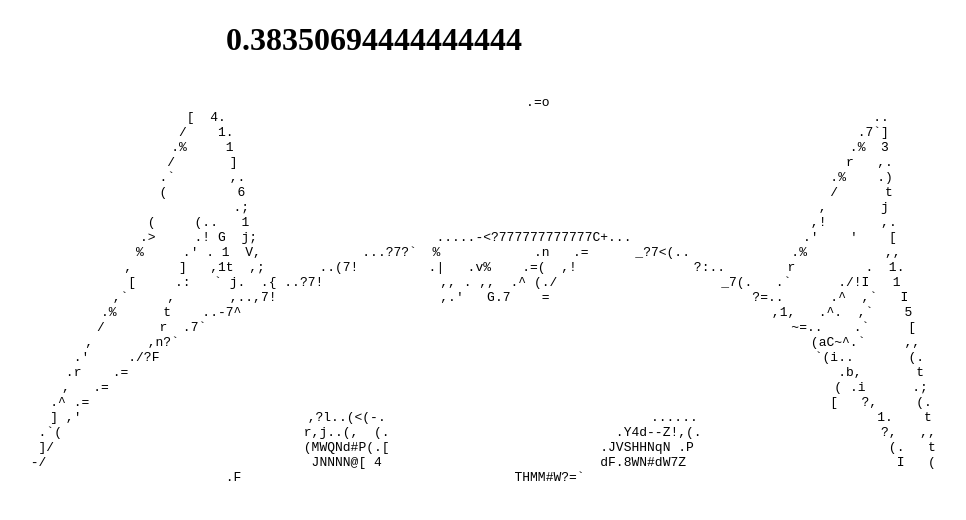
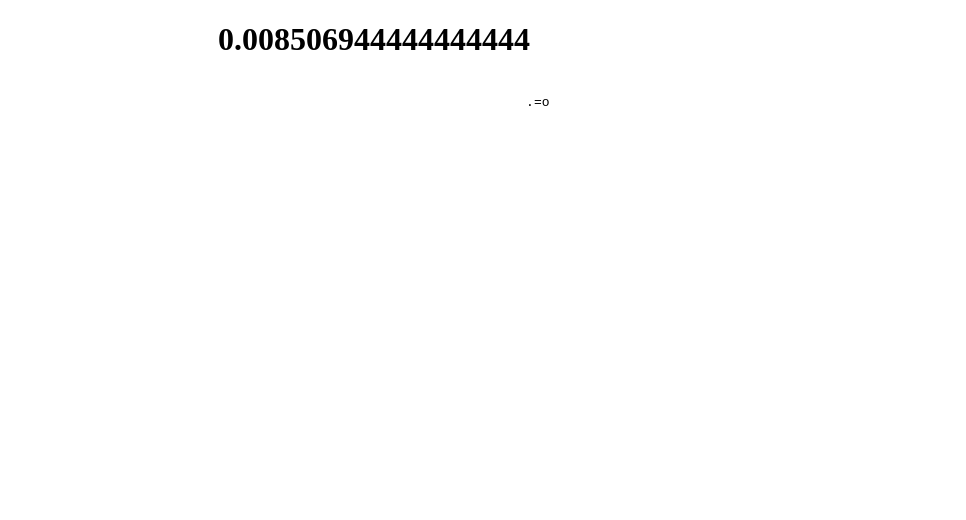
Before and after one commit to Luke256/AprilFool2025, a Next.js app: page / in a window 1280 px wide. Shown: the top 520 px of the page, without its empty margins (266-1232 px from the left). Built offline with nearby package versions, Linux system fonts and the light colour scheme.

Commit message:
なんもわからん

```diff
--- a/src/app/page.tsx
+++ b/src/app/page.tsx
@@ -1,15 +1,25 @@
 import CatAscii from "@/cat";
 
+function getProgressPercentage(): number {
+  // 2025年4月1日 0:00:00 JST（UTC+9）を取得
+  const start = new Date(Date.UTC(2025, 3, 0, 15, 0, 0)).getTime(); // 4月1日 = (3, 0)（0-indexed）
+  // 2025年4月2日 0:00:00 JST（UTC+9）を取得
+  const end = new Date(Date.UTC(2025, 3, 1, 15, 0, 0)).getTime(); // 4月2日 = (3, 1)
+
+  // 現在時刻を取得し、日本時間（UTC+9）で扱う
+  const nowUTC = new Date(); // UTC基準
+  const nowJST = new Date(nowUTC.getTime()).getTime(); // JSTに変換
+
+  // 進捗率を計算
+  const progress = ((nowJST - start) / (end - start));
+
+  return Math.min(Math.max(progress, 0), 1); // 0から1の範囲に制限
+}
 
 export default function Home() {
 
   // 日本時間で2025年4月1日0時から2025年4月1日19時までの間に、アスキーアートを表示する
-  const startTime = new Date("2025-04-01T00:00:00+09:00")
-  const endTime = new Date("2025-04-02T00:00:00+09:00")
-  const now = new Date(new Date().toLocaleString("ja-JP", { timeZone: "Asia/Tokyo" }));
-  const duration = endTime.getTime() - startTime.getTime();
-  const elapsed = now.getTime() - startTime.getTime();
-  const progress = Math.min(Math.max(elapsed / duration, 0), 1);
+  const progress = getProgressPercentage();
   const displayString = CatAscii.substring(0, Math.floor(CatAscii.length * progress));
 
   return (
```
